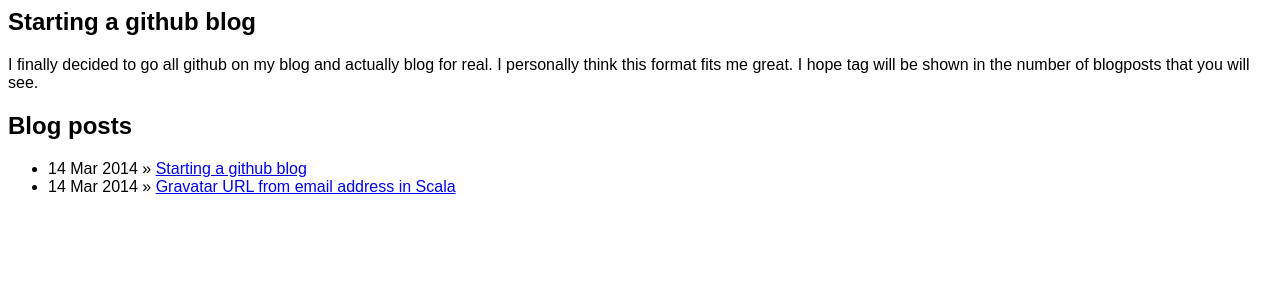
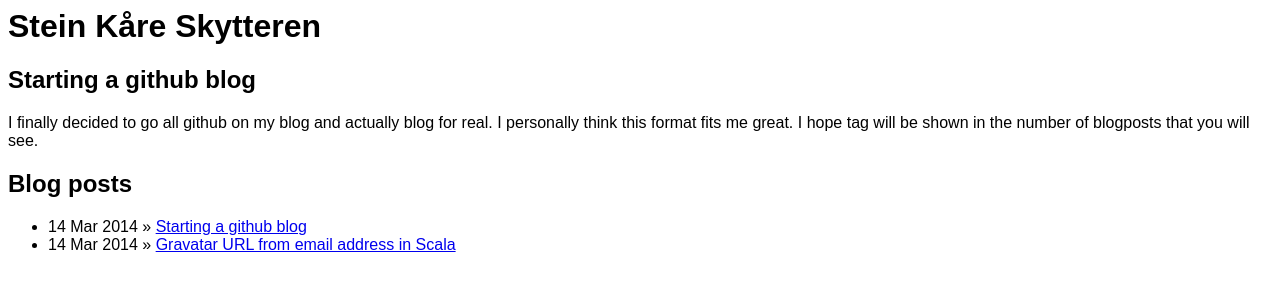
Before and after one commit to skytteren/skytteren.github.io, a Jekyll site: the page built from _posts/2014-03-14-start.md, in a window 1280 px wide. Shown: the top 300 px of the page. Built offline with Jekyll 4.4.1, drawn with Linux system fonts in a browser that asks for light colours; nearby versions of some CDN libraries; Markdown is read by kramdown in place of the engine named in the settings.

Commit message:
Movfing title to template

```diff
--- a/_layouts/post.html
+++ b/_layouts/post.html
@@ -5,7 +5,11 @@
     <link href="//netdna.bootstrapcdn.com/font-awesome/4.0.3/css/font-awesome.css" rel="stylesheet"/>
   </head>
   <body>
+    <header>
+      <h1>Stein Kåre Skytteren</h1>
+    </header>
     <section>
+      <h1>{{ page.title }}</h1>
       {{ content }}
     </section>
     <aside>
--- a/_posts/2014-03-14-start.md
+++ b/_posts/2014-03-14-start.md
@@ -3,8 +3,5 @@ layout: post
 title: Starting a github blog
 ---
 
-{{ page.title }}
-================
-
 
 I finally decided to go all github on my blog and actually blog for real. I personally think this format fits me great. I hope tag will be shown in the number of blogposts that you will see.
```
